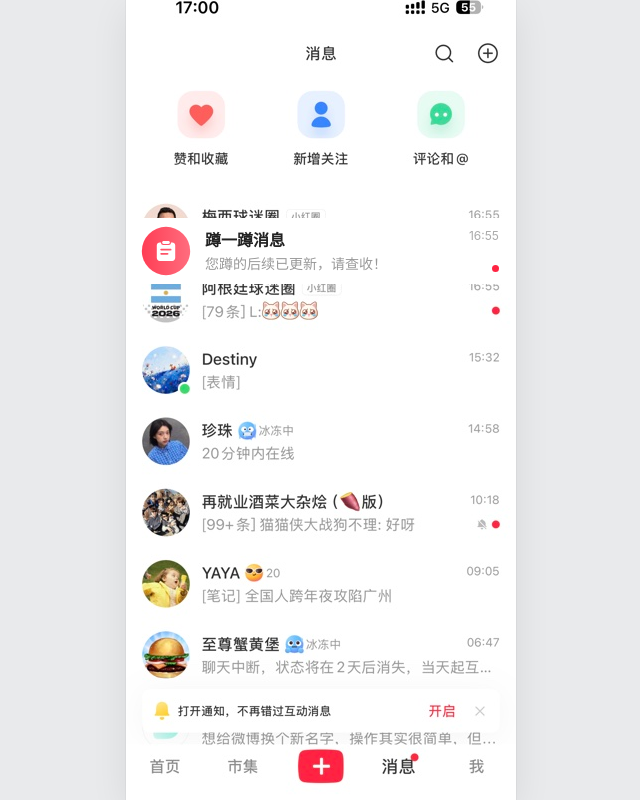
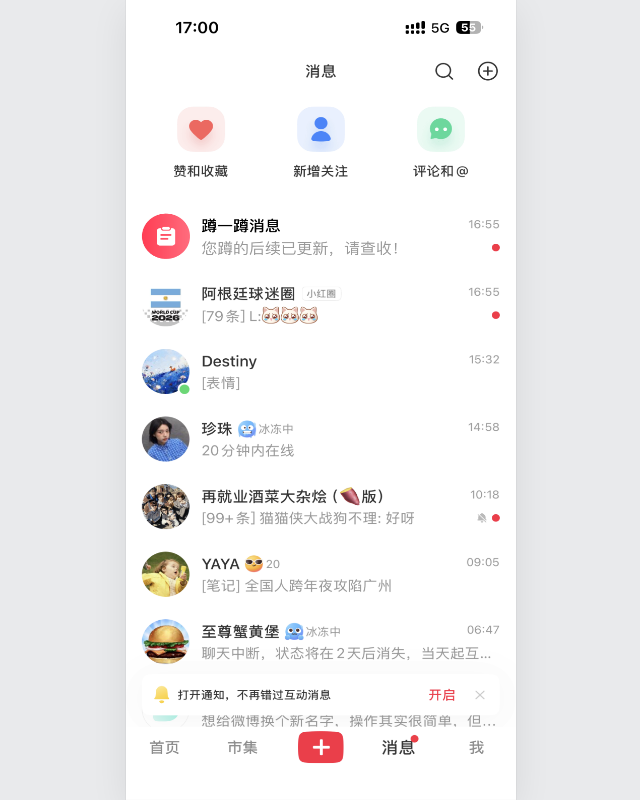
Before and after one commit to aaacheese/xiaohongshu, a Next.js app: page /messages in a window 1280 px wide. Shown: the whole page, without its empty margins (319-959 px from the left). Built offline with nearby package versions, Linux system fonts and the light colour scheme.

Commit message:
Fix message page alignment and clarity

```diff
--- a/app/globals.css
+++ b/app/globals.css
@@ -168,26 +168,17 @@ button { color: inherit; }
 
 /* Messages */
 .messages-phone { background: #fff; }
-.messages-base { position: absolute; inset: 0; width: 100%; height: 100%; display: block; object-fit: cover; pointer-events: none; }
+.messages-base { position: absolute; inset: 0; width: 100%; height: 100%; display: block; object-fit: fill; pointer-events: none; }
 .squat-conversation {
   position: absolute;
   left: 0;
   right: 0;
-  top: 218px;
-  height: 66px;
-  padding: 0 17px 0 11px;
-  display: flex;
-  align-items: center;
-  color: #222;
-  background: #fff;
+  top: 220px;
+  height: 62px;
+  display: block;
+  background: transparent;
   text-decoration: none;
 }
-.squat-conversation > img { width: 58px; height: 58px; flex: 0 0 auto; }
-.squat-conversation-copy { min-width: 0; margin-left: 10px; display: flex; flex-direction: column; gap: 3px; }
-.squat-conversation-copy strong { font-size: 16px; line-height: 22px; font-weight: 650; }
-.squat-conversation-copy > span { overflow: hidden; color: #999; font-size: 14px; line-height: 20px; white-space: nowrap; text-overflow: ellipsis; }
-.squat-conversation time { margin-left: auto; align-self: flex-start; padding-top: 9px; color: #aaa; font-size: 12px; }
-.squat-conversation > i { position: absolute; right: 17px; bottom: 12px; width: 7px; height: 7px; border-radius: 50%; background: #ff2442; }
 
 /* Squat message detail */
 .squat-messages-phone { color: #333; background: #fff; overflow: hidden; }
--- a/app/messages/page.tsx
+++ b/app/messages/page.tsx
@@ -2,16 +2,8 @@ export default function MessagesPage() {
   return (
     <main className="stage">
       <section className="phone messages-phone" aria-label="小红书消息页">
-        <img className="messages-base" src="/assets/messages/messages-base-mobile.jpg" alt="" width={390} height={844} />
-        <a className="squat-conversation pressable" href="/messages/squat" aria-label="打开蹲一蹲消息">
-          <img src="/assets/messages/squat-message.svg" alt="" width={58} height={58} />
-          <span className="squat-conversation-copy">
-            <strong>蹲一蹲消息</strong>
-            <span>您蹲的后续已更新，请查收！</span>
-          </span>
-          <time>16:55</time>
-          <i aria-label="未读" />
-        </a>
+        <img className="messages-base" src="/assets/messages/messages-figma-3x.png" alt="" width={774} height={1677} />
+        <a className="squat-conversation pressable" href="/messages/squat" aria-label="打开蹲一蹲消息" />
       </section>
     </main>
   );
```
Also changed, not shown: public/assets/messages/messages-figma-3x.png (added).
